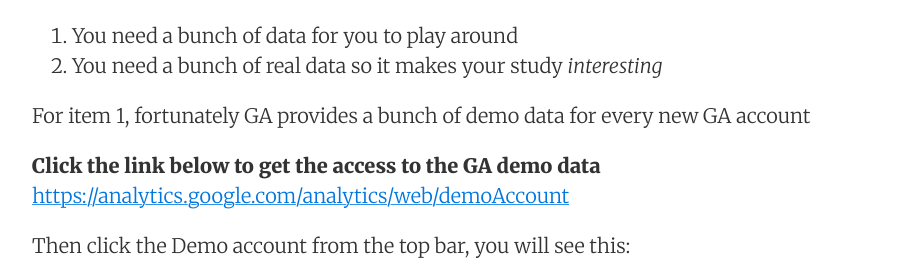
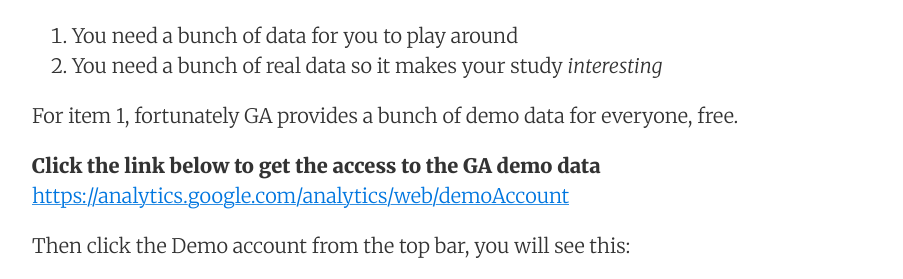
Before and after one commit to bartsolutions/bartsolutions.github.io, a Jekyll site: the page built from _posts/2020-12-05-google-analytics-analysis-simple-tutorial.md, in a window 1280 px wide and 900 px high, scrolled down 692 px. Shown: the part 157-436 px from the top of the window, without its empty margins (188-1091 px from the left). Built offline with Jekyll 4.4.1, drawn with Linux system fonts in a browser that asks for light colours; nearby versions of some CDN libraries.

Commit message:
update wording

```diff
--- a/_posts/2020-12-05-google-analytics-analysis-simple-tutorial.md
+++ b/_posts/2020-12-05-google-analytics-analysis-simple-tutorial.md
@@ -15,7 +15,7 @@ To learn GA, or any other data mining tool, there are two basic prerequisites th
 1. You need a bunch of data for you to play around
 2. You need a bunch of real data so it makes your study *interesting*
 
-For item 1, fortunately GA provides a bunch of demo data for every new GA account
+For item 1, fortunately GA provides a bunch of demo data for everyone, free.
 
 **Click the link below to get the access to the GA demo data**
  <https://analytics.google.com/analytics/web/demoAccount>
```
